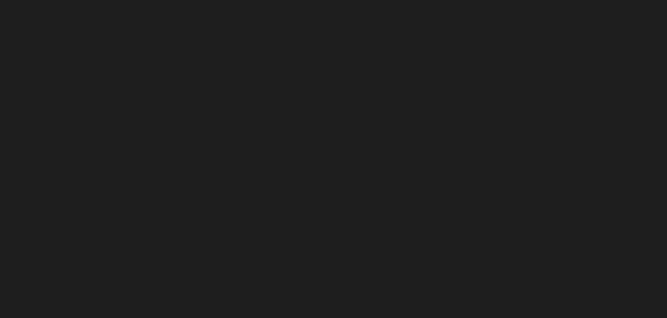
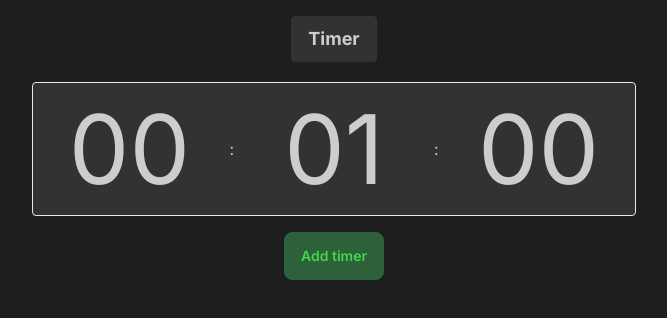
Before and after one commit to RemiLisciandra/apple-timer, a Next.js app: page / in a window 1280 px wide. Shown: the top 318 px of the page, without its empty margins (306-973 px from the left). Built offline with nearby package versions, Linux system fonts and the light colour scheme.

Commit message:
Compteur en cours de réalisation

```diff
--- /dev/null
+++ b/app/components/InputSpacing.jsx
@@ -0,0 +1,7 @@
+"use client";
+
+export const InputSpacing = () => {
+  return <span className="flex items-center">:</span>;
+};
+
+export default InputSpacing;
--- /dev/null
+++ b/app/components/Title.jsx
@@ -0,0 +1,11 @@
+"use client";
+
+export const Title = ({ children }) => {
+  return (
+    <h1 className="font-bold text-lg border rounded px-4 py-2 bg-base-200 border-base-200">
+      {children}
+    </h1>
+  );
+};
+
+export default Title;
--- /dev/null
+++ b/app/components/ui/Button.jsx
@@ -0,0 +1,35 @@
+"use client";
+
+import { cva } from "class-variance-authority";
+
+const buttonVariant = cva("btn", {
+  variants: {
+    variant: { success: "btn-success" },
+  },
+  defaultVariants: {
+    variant: "success",
+  },
+});
+
+export const Button = ({
+  variant = "primary",
+  type = "button",
+  onClick,
+  disabled = false,
+  children,
+  ...props
+}) => {
+  return (
+    <button
+      className={buttonVariant({ variant })}
+      type={type}
+      onClick={onClick}
+      disabled={disabled}
+      {...props}
+    >
+      {children}
+    </button>
+  );
+};
+
+export default Button;
--- /dev/null
+++ b/app/components/ui/Input.jsx
@@ -0,0 +1,28 @@
+"use client";
+
+import { cva } from "class-variance-authority";
+
+const inputVariant = cva(
+  "text-8xl bg-inherit text-center w-40 focus:bg-accent focus:outline-none rounded"
+);
+
+export const Input = ({
+  type = "text",
+  name = "",
+  value,
+  onChange,
+  ...props
+}) => {
+  return (
+    <input
+      className={inputVariant()}
+      type={type}
+      name={name}
+      value={value}
+      onChange={onChange}
+      {...props}
+    />
+  );
+};
+
+export default Input;
--- /dev/null
+++ b/app/hooks/useTimerStore.jsx
@@ -0,0 +1 @@
+const useTimerStore = () => {};
--- /dev/null
+++ b/app/layouts/Main.jsx
@@ -0,0 +1,13 @@
+"use client";
+
+export const Main = ({ children }) => {
+  return (
+    <main className="min-h-full">
+      <div className="flex flex-col items-center justify-center py-4">
+        {children}
+      </div>
+    </main>
+  );
+};
+
+export default Main;
--- a/app/page.js
+++ b/app/page.js
@@ -1,7 +1,93 @@
-import Image from "next/image";
+"use client";
+
+import { useState } from "react";
+import InputSpacing from "./components/InputSpacing";
+import Button from "./components/ui/Button";
+import Input from "./components/ui/Input";
+import Main from "./layouts/Main";
+import Title from "./components/Title";
 
 export default function Home() {
+  const [hours, setHours] = useState("00");
+  const [minutes, setMinutes] = useState("01");
+  const [seconds, setSeconds] = useState("00");
+
+  const handleHoursChange = (e) => {
+    let value = e.target.value.trim();
+
+    if (value === "") {
+      setHours("00");
+      return;
+    }
+
+    if (/^\d{1,2}$/.test(value)) {
+      if (value > 24) {
+        setHours("23");
+      } else {
+        setHours(value);
+      }
+    } else {
+      setHours("00");
+    }
+  };
+
+  const handleMinutesChange = (e) => {
+    let value = e.target.value.trim();
+
+    if (value === "") {
+      setMinutes("01");
+      return;
+    }
+
+    if (/^\d{1,2}$/.test(value)) {
+      if (value > 59) {
+        setMinutes("59");
+      } else {
+        setMinutes(value);
+      }
+    } else {
+      setMinutes("00");
+    }
+  };
+
+  const handleSecondsChange = (e) => {
+    let value = e.target.value.trim();
+
+    if (value === "") {
+      setSeconds("00");
+      return;
+    }
+
+    if (/^\d{1,2}$/.test(value)) {
+      if (value > 59) {
+        setSeconds("59");
+      } else {
+        setSeconds(value);
+      }
+    } else {
+      setSeconds("00");
+    }
+  };
+
   return (
-    <main className="flex min-h-screen flex-col items-center justify-between p-24"></main>
+    <Main className="min-h-full">
+      <Title>Timer</Title>
+      <div className="border rounded grid grid-flow-col gap-5 text-center auto-cols-max mt-5 bg-base-200 px-4 py-2">
+        <div className="flex flex-col items-center w-40">
+          <Input value={hours} onChange={handleHoursChange} />
+        </div>
+        <InputSpacing />
+        <div className="flex flex-col items-center w-40">
+          <Input value={minutes} onChange={handleMinutesChange} />
+        </div>
+        <InputSpacing />
+        <div className="flex flex-col items-center w-40">
+          <Input value={seconds} onChange={handleSecondsChange} />
+        </div>
+      </div>
+      <div className="mt-4">
+        <Button variant="success">Add timer</Button>
+      </div>
+    </Main>
   );
 }
--- a/jsconfig.json
+++ b/jsconfig.json
@@ -3,7 +3,7 @@
     "paths": {
       "@/*": ["./*"]
     },
-    "checkJs": true,
+    "checkJs": false,
     "noEmit": true,
     "strict": false,
     "esModuleInterop": true,
--- a/package.json
+++ b/package.json
@@ -9,11 +9,14 @@
     "lint": "next lint"
   },
   "dependencies": {
+    "class-variance-authority": "^0.7.0",
     "next": "14.2.5",
     "react": "^18",
     "react-dom": "^18"
   },
   "devDependencies": {
+    "@types/node": "22.3.0",
+    "@types/react": "18.3.3",
     "daisyui": "^4.12.10",
     "eslint": "^8",
     "eslint-config-next": "14.2.5",
--- a/tailwind.config.js
+++ b/tailwind.config.js
@@ -1,6 +1,10 @@
 /** @type {import('tailwindcss').Config} */
 module.exports = {
-  //...
+  content: [
+    "./pages/**/*.{js,ts,jsx,tsx,mdx}",
+    "./components/**/*.{js,ts,jsx,tsx,mdx}",
+    "./app/**/*.{js,ts,jsx,tsx,mdx}",
+  ],
   daisyui: {
     themes: [
       {
```
Also changed, not shown: 1 other file (tests, documents, lock files or other folders).
